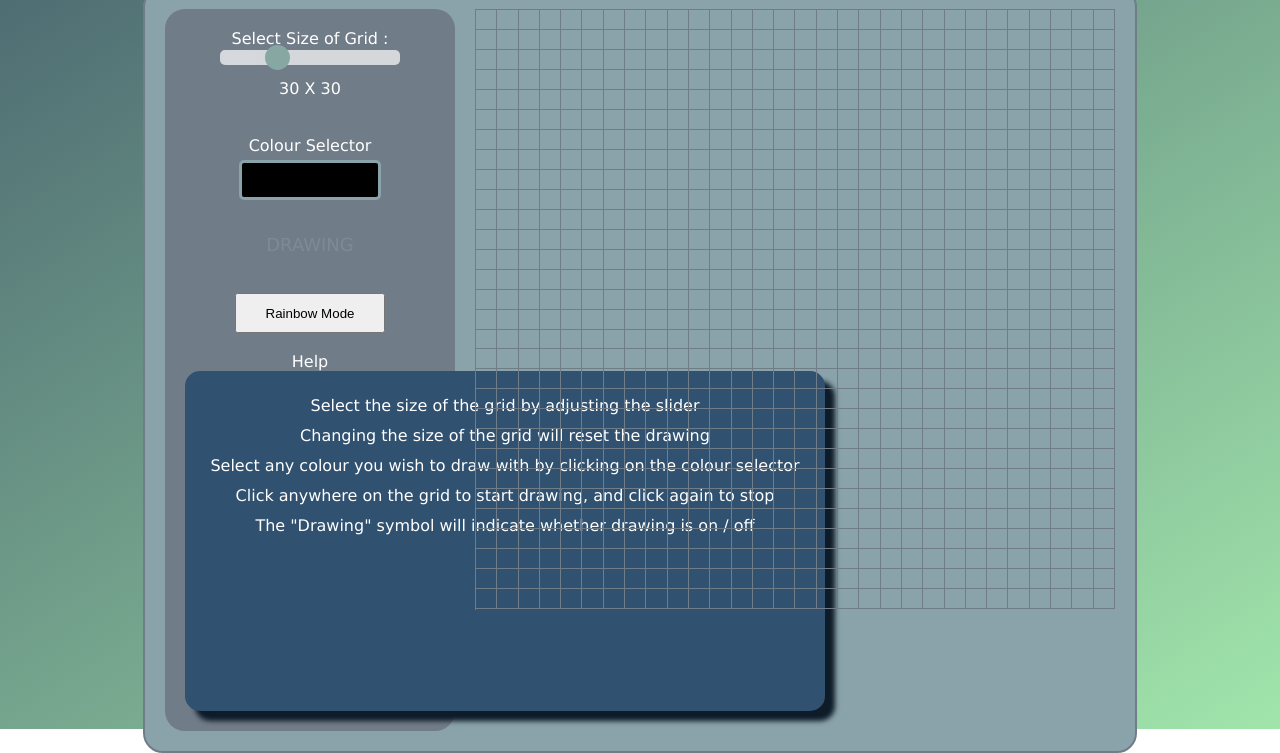
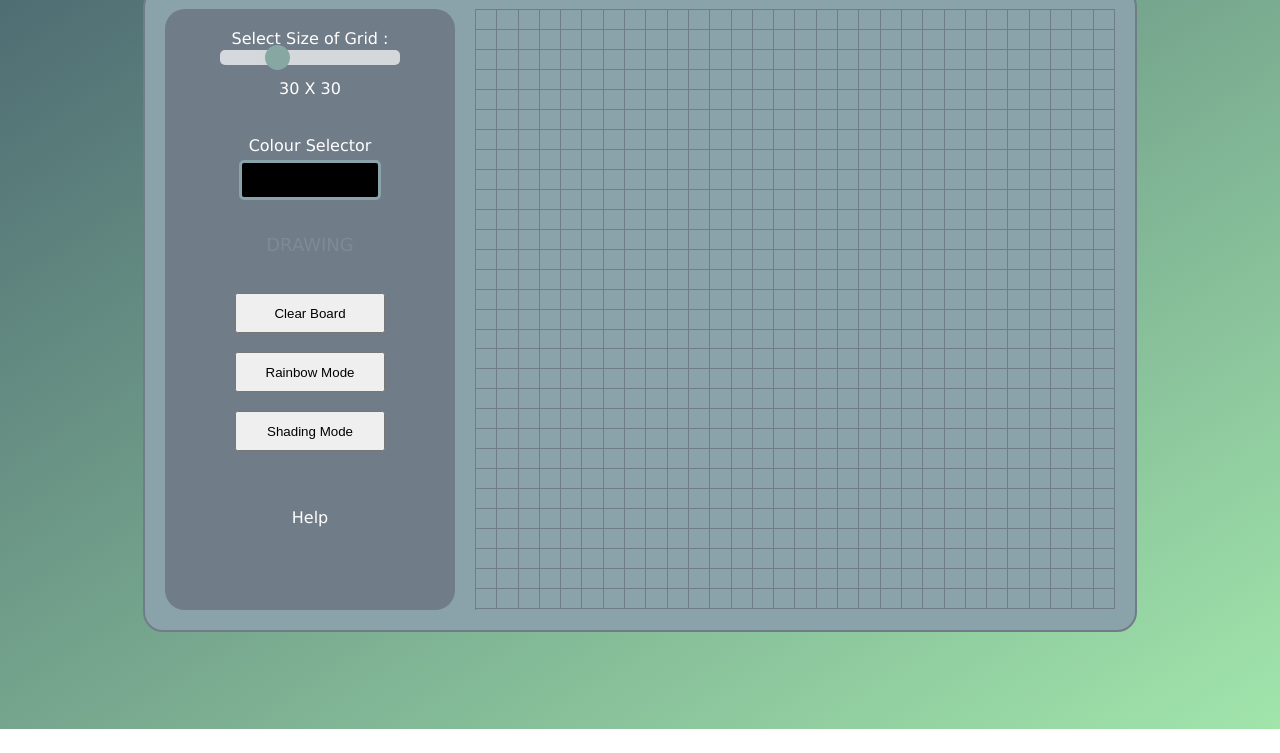
Before and after one commit to SariethaCoding/EtchSketch, a plain HTML site: page index.html in a window 1280 px wide. Shown: the part 87-840 px from the top of the page. After the commit the page ends 816 px from the top, so only its background shows below. Drawn offline with Linux system fonts and the light colour scheme.

Commit message:
Updated the help pop up

```diff
--- a/index.html
+++ b/index.html
@@ -29,18 +29,25 @@
             <div id="drawing">DRAWING</div>
             <br><br>
 
-            <input type="button" id="rainbowButton" value="Rainbow Mode" onclick="makeItRainbow()">
+            <input type="button" value="Clear Board" onclick="createGrid()"><br><br>
+            <input type="button" id="rainbowButton" value="Rainbow Mode" onclick="makeItRainbow()"><br><br>
+            <input type="button" value="Shading Mode" onclick="shadingMode()"><br><br>
 
             <br><br>
             <div onclick="helpPopUp()">
                 <span class="helpinfo">Help</span>
-                <span class="popUpText" id="helpPop">
+                <div class="popUp" id="helpPop">
+                <span class="popUpText">
+                    <p class="popUpHeading">Help</p>
                     Select the size of the grid by adjusting the slider<br>
-                    Changing the size of the grid will reset the drawing<br>
+                    Changing the size of the grid will reset the board<br>
                     Select any colour you wish to draw with by clicking on the colour selector<br>
                     Click anywhere on the grid to start drawing, and click again to stop<br>
                     The "Drawing" symbol will indicate whether drawing is on / off<br>
+                    "Rainbow Mode" will select random colours for every block while drawing<br>
+                    "Shading Mode" is coming soon...
                 </span>
+                </div>
             </div>
         </div>
 
```
